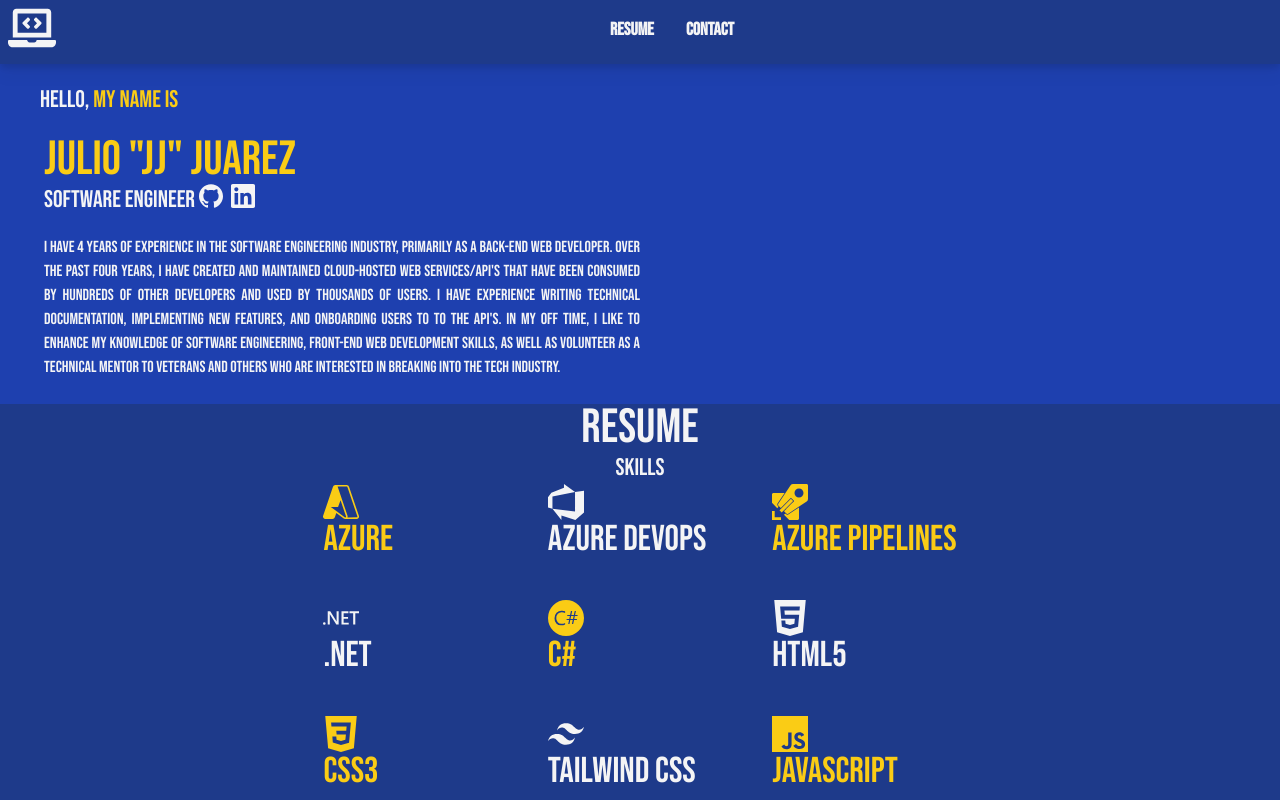
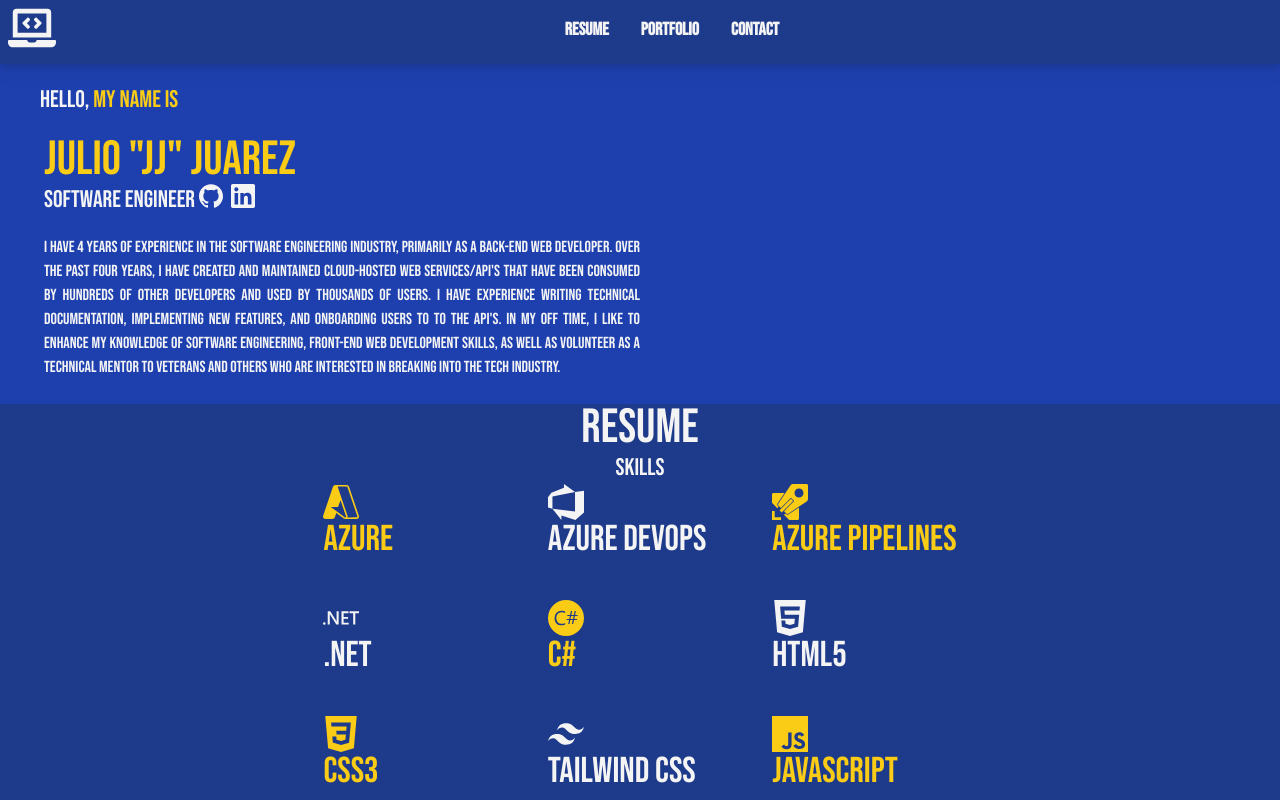
Before and after one commit to jjuarez5/jjs-personal-site, a React (Create React App) app: page / in a window 1280 px wide. Shown: the top 800 px of the page. Built offline with nearby package versions, Linux system fonts and the light colour scheme.

Commit message:
add link to portfolio section

```diff
--- a/src/Header.js
+++ b/src/Header.js
@@ -26,6 +26,14 @@
         <li>
           <AnchorLink
             className="no-underline hover:text-yellow-400"
+            href="#portfolio"
+          >
+            Portfolio
+          </AnchorLink>
+        </li>
+        <li>
+          <AnchorLink
+            className="no-underline hover:text-yellow-400"
             href="#contact"
           >
             Contact
```
